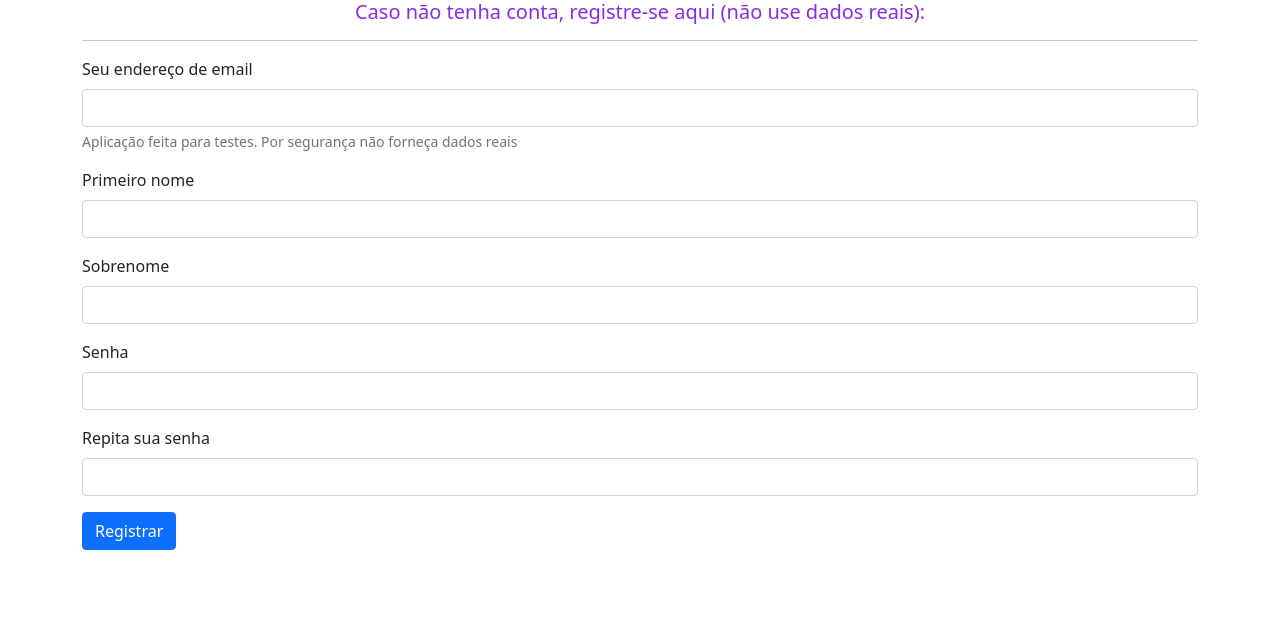
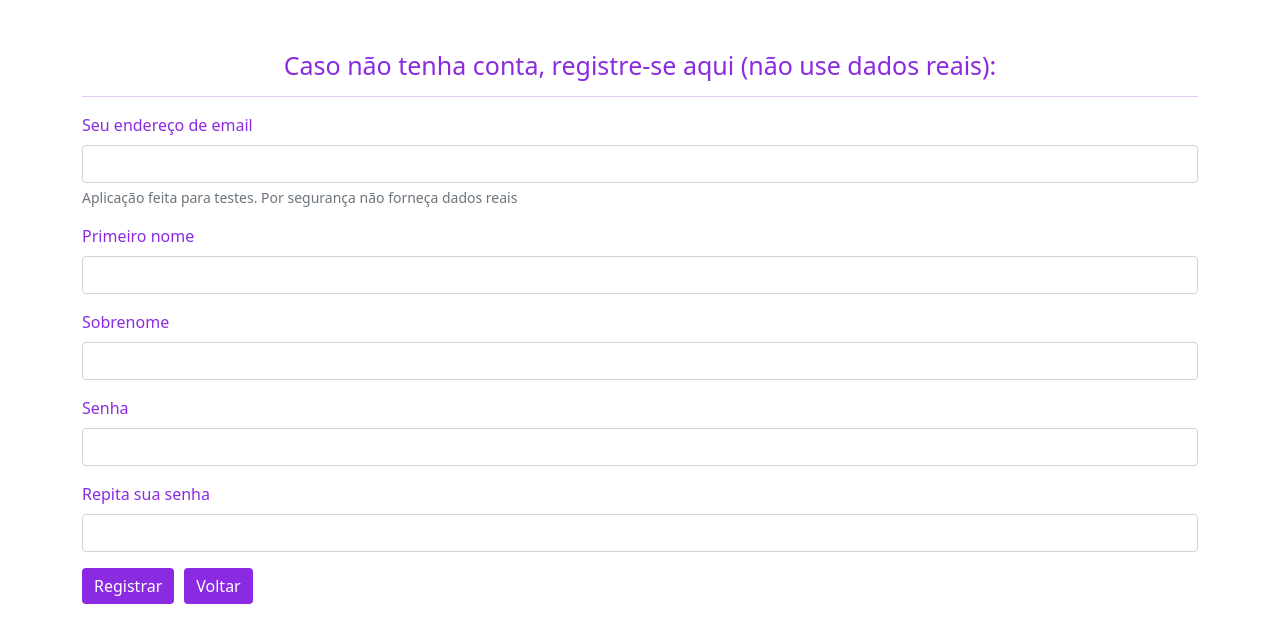
Before and after one commit to rafaelcmorais02/chat-front, a React (Create React App) app: page /register in a window 1280 px wide. Shown: the top 642 px of the page. Built offline with nearby package versions, Linux system fonts and the light colour scheme.

Commit message:
Feat: adiciona pagina de registro lincada por router a pagina de login

```diff
--- a/src/Routes.js
+++ b/src/Routes.js
@@ -8,7 +8,7 @@ import Register from "./components/register/Register"
 const webRoutes = () => {
     return (
         <BrowserRouter>
-            <Routes>
+            <Routes >
                 <Route element={<Login />} path="/" exact />
                 <Route element={<Register />} path="/register" exact />
             </Routes>
--- a/src/components/chat/Chat.js
+++ b/src/components/chat/Chat.js
@@ -79,7 +79,7 @@ class Chat extends React.Component {
     render() {
         return (
             <div className="chat">
-                <h1>Remetente: {this.userSender}</h1>
+                <h2>Remetente: {this.userSender}</h2>
                 <hr />
                 <div className="chatUserToSend">
                     <h2>Destinatário: </h2>
--- a/src/components/login/Login.js
+++ b/src/components/login/Login.js
@@ -1,6 +1,7 @@
 import React from "react";
 import axios from "axios";
 import Chat from '../chat/Chat'
+import { useLocation, useNavigate } from "react-router-dom";
 import './login.css'
 class Login extends React.Component {
     constructor(props) {
@@ -9,6 +10,14 @@ class Login extends React.Component {
             render: false
         }
         this.handlerLogin = this.handlerLogin.bind(this);
+        this.handleRegister = this.handleRegister.bind(this)
+    }
+    componentDidMount() {
+        if (this.props.data) {
+            document.getElementById('inputUser').value = (this.props.data.state || {}).userName || ''
+            document.getElementById('inputPassword').value = (this.props.data.state || {}).userPassword || ''
+        }
+
     }
     changeState(render, token, user) {
         return this.setState({
@@ -27,7 +36,9 @@ class Login extends React.Component {
         }
     }
 
-
+    handleRegister() {
+        this.props.navigation('/register')
+    }
     async handlerLogin() {
         const user = document.getElementById('inputUser').value
         const password = document.getElementById('inputPassword').value
@@ -69,11 +80,19 @@ class Login extends React.Component {
                             <input type="password" className="form-control" id="inputPassword" />
                         </div>
                         <button type="button" className="btn btn-primary" onClick={this.handlerLogin} style={{ "backgroundColor": "blueviolet", "border": "black" }}>Fazer login</button>
+                        <button type="button" className="btn btn-primary" onClick={this.handleRegister} style={{ "backgroundColor": "blueviolet", "border": "black", "marginLeft": "10px" }}>Cadastrar</button>
                     </form>
                 </div>
+                <hr />
                 {this.renderChat()}
             </div>
         )
     }
 }
-export default Login
+const WrapLogin = (props) => {
+    const data = useLocation()
+    const navigation = useNavigate()
+    return <Login {...props} data={data} navigation={navigation} />;
+
+}
+export default WrapLogin
--- a/src/components/register/Register.js
+++ b/src/components/register/Register.js
@@ -1,29 +1,34 @@
 import axios from "axios";
 import React from "react";
-
+import './register.css'
+import { useNavigate } from 'react-router-dom';
 class Register extends React.Component {
     constructor(props) {
         super(props)
         this.handleSubmitRegister = this.handleSubmitRegister.bind(this)
+        this.handleBack = this.handleBack.bind(this)
+    }
+    handleBack() {
+        this.props.navigation('/')
     }
     async handleSubmitRegister(event) {
-        const user_name = document.getElementById('email2').value
+        const user_name = document.getElementById('email').value
         const first_name = document.getElementById('firstName').value
         const last_name = document.getElementById('lastName').value
         const password = document.getElementById('password2').value
-        const password2 = document.getElementById('passwordValidator').value
+        const password_confirmation = document.getElementById('passwordValidator').value
         event.preventDefault()
-        if (user_name && first_name && last_name && password && password2) {
+        if (user_name && first_name && last_name && password && password_confirmation) {
             const data = JSON.stringify({
                 user_name,
                 first_name,
                 last_name,
                 password,
-                password2
+                password_confirmation
             })
             const config = {
                 method: 'post',
-                url: 'https://garage-api-app.herokuapp.com/api/v1/users/register',
+                url: 'http://localhost:8000/api/v1/users/register',
                 headers: {
                     'Content-Type': 'application/json'
                 },
@@ -31,11 +36,17 @@ class Register extends React.Component {
             };
             try {
                 await axios(config)
-                document.getElementById('email2').value = ''
+                document.getElementById('email').value = ''
                 document.getElementById('firstName').value = ''
                 document.getElementById('lastName').value = ''
                 document.getElementById('password2').value = ''
                 document.getElementById('passwordValidator').value = ''
+                this.props.navigation('/', {
+                    state: {
+                        userName: user_name,
+                        userPassword: password
+                    }
+                })
             } catch (error) {
                 if (error.request.response.includes('erro no cadastro do usuário')) {
                     window.alert('Usuário já cadastrado')
@@ -53,13 +64,13 @@ class Register extends React.Component {
     }
     render() {
         return (
-            <div>
+            <div className="register">
                 <form onSubmit={this.handleSubmitRegister}>
                     <h1>Caso não tenha conta, registre-se aqui (não use dados reais):</h1>
                     <hr></hr>
                     <div className="mb-3">
-                        <label htmlFor="email2" className="form-label">Seu endereço de email</label>
-                        <input type="email" className="form-control" id="email2" aria-describedby="emailHelp" />
+                        <label htmlFor="email" className="form-label">Seu endereço de email</label>
+                        <input type="email" className="form-control" id="email" aria-describedby="emailHelp" />
                         <div id="emailHelp" className="form-text">Aplicação feita para testes. Por segurança não forneça dados reais</div>
                     </div>
 
@@ -81,10 +92,15 @@ class Register extends React.Component {
                         <label htmlFor="passwordValidator" className="form-label">Repita sua senha</label>
                         <input type="password" className="form-control" id="passwordValidator" />
                     </div>
-                    <button type="submit" className="btn btn-primary">Registrar</button>
+                    <button type="submit" className="btn btn-primary" style={{ "backgroundColor": "blueviolet", "border": "black" }}>Registrar</button>
+                    <button type="button" className="btn btn-primary" onClick={this.handleBack} style={{ "backgroundColor": "blueviolet", "border": "black", "marginLeft": "10px" }}>Voltar</button>
                 </form>
             </div>
         )
     }
 }
-export default Register
+const WrapRegister = (props) => {
+    const navigation = useNavigate();
+    return <Register {...props} navigation={navigation} />;
+}
+export default WrapRegister
--- /dev/null
+++ b/src/components/register/register.css
@@ -0,0 +1,7 @@
+.register {
+  margin-top: 50px;
+  color: blueviolet;
+}
+h1 {
+  font-size: 25px;
+}
```
Also changed, not shown: src/components/register/Register.css (deleted).
